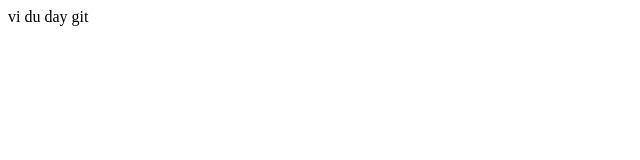
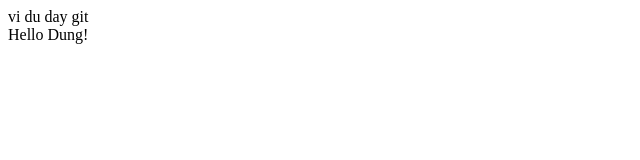
Before and after one commit to nna8697/vidu, a plain HTML site: page index.html in a window 1280 px wide. Shown: the full height of the page, 0-640 px from the left. Drawn offline with Linux system fonts and the light colour scheme.

Commit message:
nnanh day code hello Dung

```diff
--- a/index.html
+++ b/index.html
@@ -7,5 +7,6 @@
 </head>
 <body>
     vi du day git
+    <div>Hello Dung!</div>
 </body>
 </html>
```
